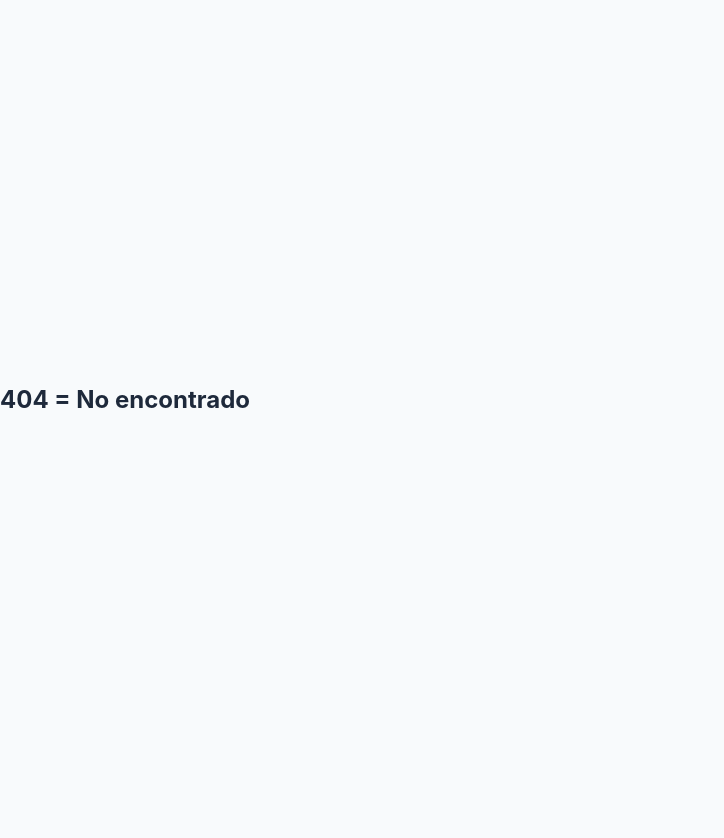
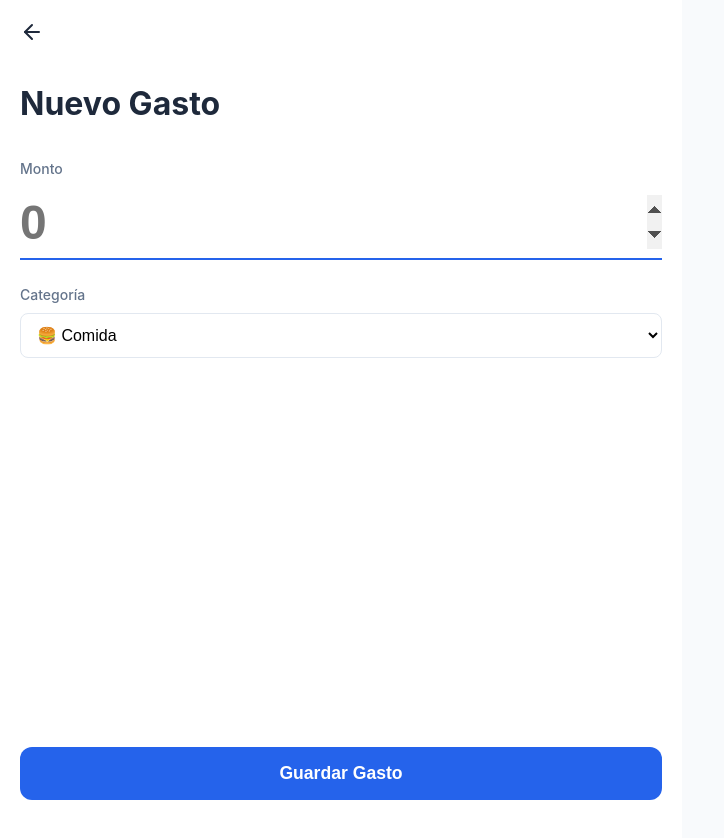
Before and after one commit to ivanvallejoss/smartexpense, a React app in the folder frontend/: page /add in a window 1280 px wide. Before the commit this address had no page. Shown: the whole page, without its empty margins (0-724 px from the left). Before the commit the page ends 800 px from the top, so only its background shows below. Built offline with nearby package versions, Linux system fonts and the light colour scheme; the HTML template or start-up script is replaced by a standard one.

Commit message:
feat(ui): add FloatingActionButton and AddTransaction screen with basic form

```diff
--- a/frontend/src/App.tsx
+++ b/frontend/src/App.tsx
@@ -3,13 +3,16 @@ import Dashboard from './pages/Dashboard';
 import Login from './pages/Login';
 import History from './pages/History';
 import MainLayout from './components/layout/MainLayout';
-import { Heading2 } from 'lucide-react';
+import AddTransaction from './pages/AddTransaction';
 
 function App() {
   return (
     <Routes>
       {/* Rutas publicas (sin layout, pantalla completa) */}
       <Route path="/login" element={<Login />} />
+
+      {/* Sin Layout */}
+      <Route path="/add" element={<AddTransaction />} />
 
       {/* Tuas privadas (con BottomNav) */}
       <Route element={< MainLayout />}>
--- /dev/null
+++ b/frontend/src/components/ui/FloatingActionButton.module.css
@@ -0,0 +1,23 @@
+.fab {
+  position: fixed;
+  bottom: 90px; /* 80px del nav + 10px de aire */
+  right: 20px;
+  width: 56px;
+  height: 56px;
+  border-radius: 50%;
+  background-color: var(--primary);
+  color: white;
+  border: none;
+  box-shadow: 0 4px 12px rgba(37, 99, 235, 0.4);
+  display: flex;
+  align-items: center;
+  justify-content: center;
+  cursor: pointer;
+  transition: transform 0.2s, background-color 0.2s;
+  z-index: 50; /* Por encima de casi todo */
+}
+
+.fab:active {
+  transform: scale(0.95); /* Efecto de "presionar" */
+  background-color: #1d4ed8;
+}
--- /dev/null
+++ b/frontend/src/components/ui/FloatingActionButton.tsx
@@ -0,0 +1,17 @@
+import { Plus } from 'lucide-react';
+import { useNavigate } from 'react-router-dom';
+import styles from './FloatingActionButton.module.css';
+
+export default function FloatingActionButton() {
+  const navigate = useNavigate();
+
+  return (
+    <button
+      className={styles.fab}
+      onClick={() => navigate('/add')}
+      aria-label="Agregar Gasto"
+    >
+      <Plus size={28} strokeWidth={3} />
+    </button>
+  );
+}
--- /dev/null
+++ b/frontend/src/pages/AddTransaction.module.css
@@ -0,0 +1,57 @@
+.container {
+  padding: 20px;
+  display: flex;
+  flex-direction: column;
+  height: 100vh;
+  background-color: white;
+}
+
+.inputGroup {
+  margin-bottom: 24px;
+}
+
+.label {
+  display: block;
+  font-size: 0.875rem;
+  color: var(--text-secondary);
+  margin-bottom: 8px;
+  font-weight: 500;
+}
+
+/* El input de dinero debe ser enorme */
+.amountInput {
+  width: 100%;
+  font-size: 3rem;
+  font-weight: 700;
+  color: var(--text-primary);
+  border: none;
+  border-bottom: 2px solid #e2e8f0;
+  outline: none;
+  background: transparent;
+  padding: 8px 0;
+}
+
+.amountInput:focus {
+  border-bottom-color: var(--primary);
+}
+
+.select {
+  width: 100%;
+  padding: 12px;
+  border-radius: 8px;
+  border: 1px solid #e2e8f0;
+  background-color: white;
+  font-size: 1rem;
+}
+
+.saveButton {
+  margin-top: auto; /* Empuja el botón al final de la pantalla */
+  background-color: var(--primary);
+  color: white;
+  border: none;
+  padding: 16px;
+  border-radius: 12px;
+  font-size: 1.1rem;
+  font-weight: 600;
+  margin-bottom: 20px;
+}
--- /dev/null
+++ b/frontend/src/pages/AddTransaction.tsx
@@ -0,0 +1,66 @@
+import { useState } from 'react';
+import { useNavigate } from 'react-router-dom';
+import { ArrowLeft } from 'lucide-react';
+import styles from './AddTransaction.module.css';
+
+export default function AddTransaction() {
+  const navigate = useNavigate();
+  const [amount, setAmount] = useState('');
+  const [category, setCategory] = useState('Comida');
+
+  const handleSubmit = (e: React.FormEvent) => {
+    e.preventDefault();
+    // AQUÍ LUEGO LLAMAREMOS A LA API
+    console.log("Guardando:", { amount, category });
+
+    // Volver al dashboard
+    navigate('/');
+  };
+
+  return (
+    <form className={styles.container} onSubmit={handleSubmit}>
+      {/* Header simple con botón atrás */}
+      <div style={{ marginBottom: '30px' }}>
+        <button
+          type="button"
+          onClick={() => navigate(-1)}
+          style={{ background: 'none', border: 'none', padding: 0 }}
+        >
+          <ArrowLeft color="var(--text-primary)" />
+        </button>
+      </div>
+
+      <h1 style={{ marginBottom: '30px' }}>Nuevo Gasto</h1>
+
+      <div className={styles.inputGroup}>
+        <label className={styles.label}>Monto</label>
+        <input
+          type="number"
+          className={styles.amountInput}
+          placeholder="0"
+          value={amount}
+          onChange={(e) => setAmount(e.target.value)}
+          autoFocus
+        />
+      </div>
+
+      <div className={styles.inputGroup}>
+        <label className={styles.label}>Categoría</label>
+        <select
+          className={styles.select}
+          value={category}
+          onChange={(e) => setCategory(e.target.value)}
+        >
+          <option value="Comida">🍔 Comida</option>
+          <option value="Transporte">🚌 Transporte</option>
+          <option value="Servicios">💡 Servicios</option>
+          <option value="Ocio">🎉 Ocio</option>
+        </select>
+      </div>
+
+      <button type="submit" className={styles.saveButton}>
+        Guardar Gasto
+      </button>
+    </form>
+  );
+}
--- a/frontend/src/pages/Dashboard.tsx
+++ b/frontend/src/pages/Dashboard.tsx
@@ -1,14 +1,7 @@
 import HeroBalance from "../components/dashboard/HeroBalance";
 import TransactionItem from "../components/dashboard/TransactionItem";
+import FloatingActionButton from "../components/ui/FloatingActionButton";
 import { useDashboardData } from "../hooks/useDashboardData";
-
-// Datos de prueba (Luego vendran de la API de Django)
-const MOCK_TRANSACTION = [
-    {id: 1, merchant: "Supermecado Dia", amount: 15400, category: "Comida", date: "Hoy"},
-    {id: 2, merchant: "Uber", amount: 4200, category: "Transporte", date: "Ayer"},
-    {id: 3, merchant: "Spotify", amount: 599, category: "Suscripciones", date: "20 Feb"},
-];
-
 
 export default function Dashboard(){
     // Usamos el hook.
@@ -49,7 +42,7 @@ export default function Dashboard(){
                     />
                 ))}
             </div>
-
+            <FloatingActionButton />
         </div>
     );
 }
--- a/frontend/src/services/api.ts
+++ b/frontend/src/services/api.ts
@@ -6,6 +6,8 @@ const MOCK_DATA: Transaction[] = [
     {id: 2, merchant: "Uber", amount: 4200, category: "Transporte", date: "Ayer"},
     {id: 3, merchant: "Spotify", amount: 599, category: "Suscripciones", date: "20 Feb"},
     {id: 4, merchant: "Farmacity", amount: 8500, category: "Salud", date: "18 Feb"},
+    {id: 5, merchant: "Netflix", amount: 700, category: "Suscripciones", date: "15 Feb"},
+    {id: 4, merchant: "Sube", amount: 10000, category: "Transporte", date: "14 Feb"},
 ];
 
 export const TransactionService = {
```
